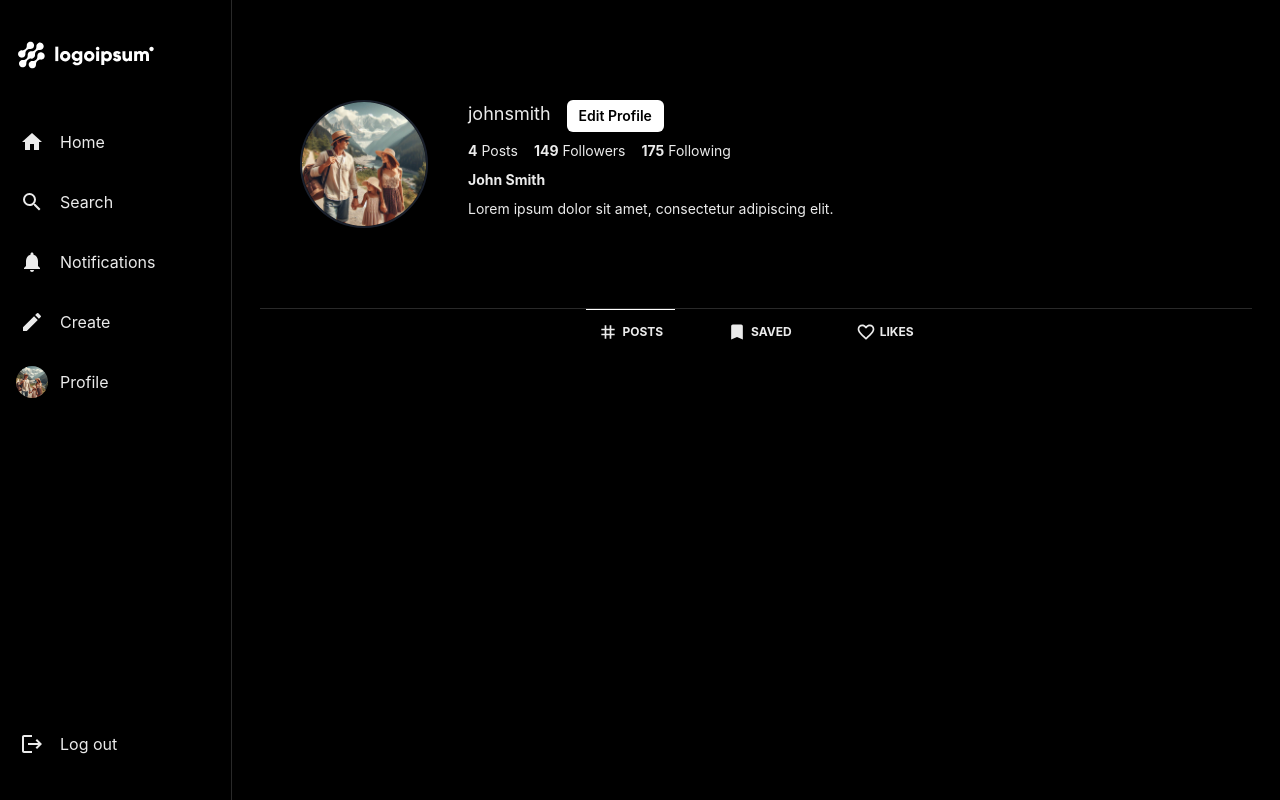
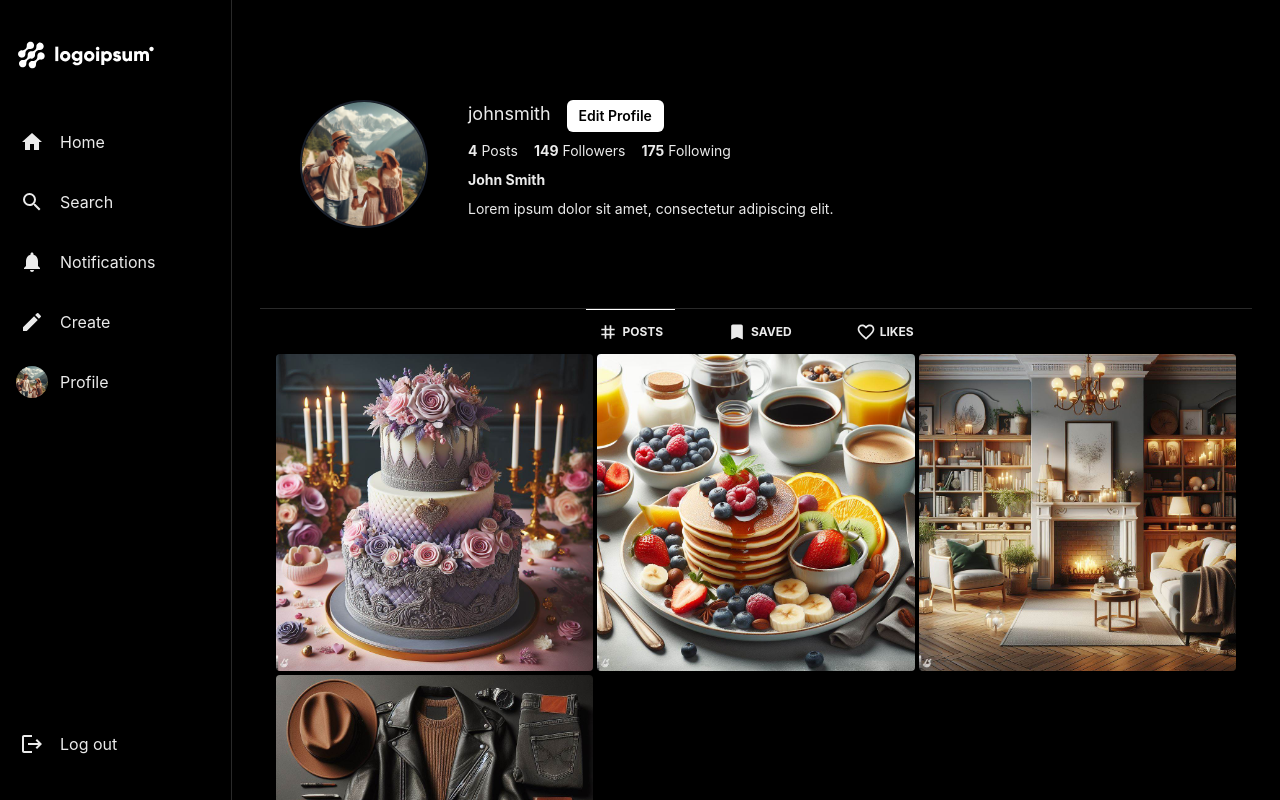
Before and after one commit to GlennKnight/react-insta-clone, a React (Vite) app: page /1 in a window 1280 px wide. Shown: the top 800 px of the page. Built offline with nearby package versions, Linux system fonts and the light colour scheme.

Commit message:
Added profile post component

```diff
--- /dev/null
+++ b/src/components/Comment/Comment.jsx
@@ -0,0 +1,20 @@
+import { Avatar, Flex, Text } from '@chakra-ui/react'
+
+const Comment = ({ createdAt, username, avatar, text }) => {
+    return (
+        <>
+            <Flex gap={4}>
+                <Avatar src={avatar} size={'sm'} name={username}></Avatar>
+                <Flex direction={'column'}>
+                    <Flex gap={2}>
+                        <Text fontWeight={'bold'} fontSize={12}>{username}</Text>
+                        <Text fontSize={14}>{text}</Text>
+                    </Flex>
+                    <Text fontSize={12} color={'gray'}>{createdAt}</Text>
+                </Flex>
+            </Flex>
+        </>
+    )
+}
+
+export default Comment;
--- a/src/components/FeedPosts/PostFooter.jsx
+++ b/src/components/FeedPosts/PostFooter.jsx
@@ -2,7 +2,7 @@ import { Flex, Box, Text, InputGroup, Input, InputRightElement, Button } from '@
 import { useState } from 'react';
 import { MdComment, MdFavorite, MdFavoriteBorder } from 'react-icons/md';
 
-const PostFooter = ({ username }) => {
+const PostFooter = ({ username, isProfilePage }) => {
     const [liked, setLiked] = useState(false);
     const [likes, setLikes] = useState(1000);
 
@@ -17,7 +17,7 @@ const PostFooter = ({ username }) => {
     };
 
     return (
-        <>
+        <Flex width={'full'} gap={2} direction={'column'} mt={'auto'}>
             <Flex width={'full'} direction={'column'}>
                 <Flex alignItems={'center'} gap={4} width={'full'}>
                     <Box onClick={handleLike} cursor={'pointer'} fontSize={18}>
@@ -33,6 +33,10 @@ const PostFooter = ({ username }) => {
                 <Text fontWeight={600} fontSize={'sm'}>
                     {likes} likes
                 </Text>
+                {
+                    isProfilePage ?
+                        null :
+                        <>
                             <Text fontWeight={700} fontSize={'sm'}>
                                 <Text as={'span'}>{username}</Text>
                                 &nbsp;
@@ -41,6 +45,8 @@ const PostFooter = ({ username }) => {
                             <Text color={'gray'} fontSize={'sm'}>
                                 View all 1,000 comments
                             </Text>
+                        </>
+                }
                 <InputGroup>
                     <Input variant={'flushed'} placeholder={'Add a comment'} fontSize={14} />
                     <InputRightElement>
@@ -48,7 +54,7 @@ const PostFooter = ({ username }) => {
                     </InputRightElement>
                 </InputGroup>
             </Flex>
-        </>
+        </Flex>
     );
 }
 
--- /dev/null
+++ b/src/components/Profile/ProfilePost.jsx
@@ -0,0 +1,64 @@
+import { Flex, GridItem, Text, Image, Modal, ModalOverlay, ModalContent, ModalCloseButton, ModalBody, useDisclosure, Box, Avatar, Divider, VStack } from '@chakra-ui/react'
+import { MdComment, MdDelete, MdFavorite } from 'react-icons/md';
+import Comment from '../Comment/Comment';
+import PostFooter from '../FeedPosts/PostFooter';
+
+const ProfilePost = ({ image }) => {
+    const { isOpen, onOpen, onClose } = useDisclosure()
+
+    return (
+        <>
+            <GridItem cursor={'pointer'} borderRadius={4} overflow={'hidden'} border={'1 px'} borderColor={'whiteAlpha.300'} position={'relative'} aspectRatio={1 / 1}
+                onClick={onOpen}>
+                <Flex opacity={0} _hover={{ opacity: 1 }} position={'absolute'} top={0} left={0} h={'full'} width={'full'} bg={'blackAlpha.700'} transition={'all 300ms ease'} zIndex={1} justifyContent={'center'}>
+                    <Flex alignItems={'center'} justifyContent={'center'} gap={50}>
+                        <Flex gap={2} alignItems={'center'} >
+                            <MdFavorite size={20} />
+                            <Text fontWeight={'bold'}>7</Text>
+                        </Flex>
+                        <Flex gap={2} alignItems={'center'} >
+                            <MdComment size={20} />
+                            <Text fontWeight={'bold'}>3</Text>
+                        </Flex>
+                    </Flex>
+                </Flex>
+                <Image src={image} w={'full'} h={'full'} objectFit={'cover'} />
+            </GridItem>
+
+            <Modal isOpen={isOpen} onClose={onClose} isCentered={true} size={{ base: '3xl', md: '5xl' }}>
+                <ModalOverlay />
+                <ModalContent>
+                    <ModalCloseButton />
+                    <ModalBody bg={'black'}>
+                        <Flex gap={4} width={{ base: '90%', md: 'full' }} mx={'auto'}>
+                            <Box borderRadius={4} overflow={'hidden'} border={'1px solid'} borderColor={'whiteAlpha.300'} flex={1.5}>
+                                <Image src={image} alt='Image' w={'100%'} h={'100%'} />
+                            </Box>
+                            <Flex flex={1} direction={'column'} px={10} display={{ base: 'none', md: 'flex' }}>
+                                <Flex alignItems={'center'} justifyContent={'space-between'}>
+                                    <Flex alignItems={'center'} gap={4}>
+                                        <Avatar src='/profile.jpg' size={'sm'} name='John Smith' />
+                                        <Text fontWeight={'bold'} fontSize={12}>johnsmith</Text>
+                                    </Flex>
+                                    <Box _hover={{ bg: 'whiteAlpha.300', color: 'red.600' }} borderRadius={4} p={1}>
+                                        <MdDelete size={20} cursor={'pointer'} />
+                                    </Box>
+                                </Flex>
+                                <Divider my={4} bg={'grey.500'} />
+                                <VStack w={'full'} alignItems={'flex-start'} maxH={350} overflowY={'auto'}>
+                                    <Comment createdAt='1d ago' username='QuantumRogue' avatar='/avatar_one.jpg' text='Lorem ipsum dolor sit amet, consectetur adipiscing elit.' />
+                                    <Comment createdAt='12h ago' username='NebulaWhisperer' avatar='/avatar_two.jpg' text='Morbi porttitor viverra ligula, sit amet rhoncus elit porta vel.' />
+                                    <Comment createdAt='3d ago' username='BlazeCipher' avatar='/avatar_three.jpg' text='Vivamus egestas orci a maximus molestie.' />
+                                </VStack>
+                                <Divider my={4} bg={'gray.800'} />
+                                <PostFooter isProfilePage={true} />
+                            </Flex>
+                        </Flex>
+                    </ModalBody>
+                </ModalContent>
+            </Modal>
+        </>
+    );
+}
+
+export default ProfilePost;
--- a/src/components/Profile/ProfilePosts.jsx
+++ b/src/components/Profile/ProfilePosts.jsx
@@ -1,9 +1,28 @@
-import { Container } from '@chakra-ui/react';
+import { Box, Grid, Skeleton } from '@chakra-ui/react';
+import { useEffect, useState } from 'react';
+import ProfilePost from './ProfilePost';
 
 const ProfilePosts = () => {
+    const [isLoading, setIsLoading] = useState(true);
+
+    useEffect(() => {
+        setTimeout(() => setIsLoading(false), 2000)
+    }, [])
+
     return (
-        <Container></Container>
-    )
+        <Grid templateColumns={{ sm: 'repeat(1, 1fr)', md: 'repeat(3, 1fr)' }} gap={1}>
+            {
+                isLoading ?
+                    [0, 1, 2, 3, 4, 5].map((_, ix) => (<Skeleton key={ix} width={'full'}><Box h={300}></Box></Skeleton>)) :
+                    <>
+                        <ProfilePost image='/post_one.jpg' />
+                        <ProfilePost image='/post_two.jpg' />
+                        <ProfilePost image='/post_three.jpg' />
+                        <ProfilePost image='/post_four.jpg' />
+                    </>
+            }
+        </Grid>
+    );
 }
 
 export default ProfilePosts;
--- a/src/index.css
+++ b/src/index.css
@@ -0,0 +1,15 @@
+::-webkit-scrollbar {
+    width: 10px;
+}
+
+::-webkit-scrollbar-track {
+    background: #1e1e24;
+}
+
+::-webkit-scrollbar-thumb {
+    background: #3f3f40;
+}
+
+::-webkit-scrollbar-thumb:hover {
+    background: #555;
+}
```
Lines whose indentation alone changed are shown as unchanged.
